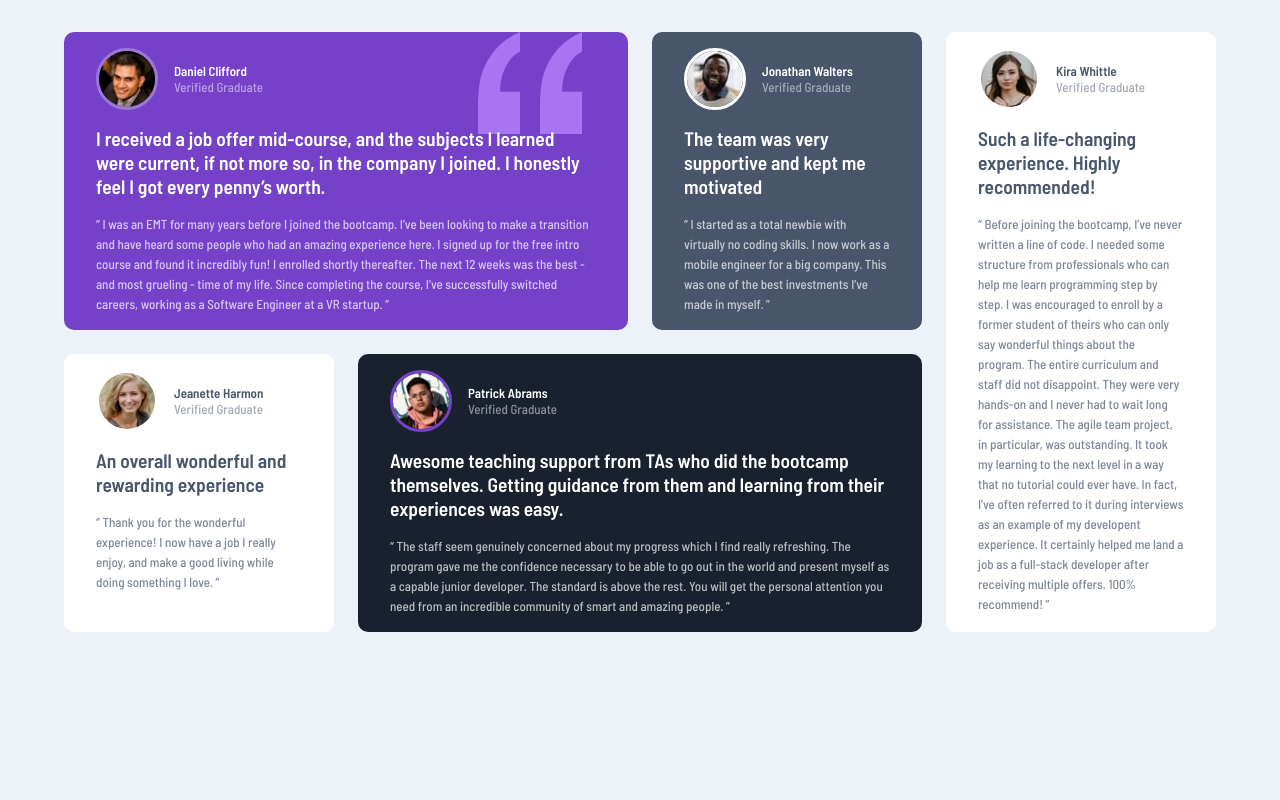
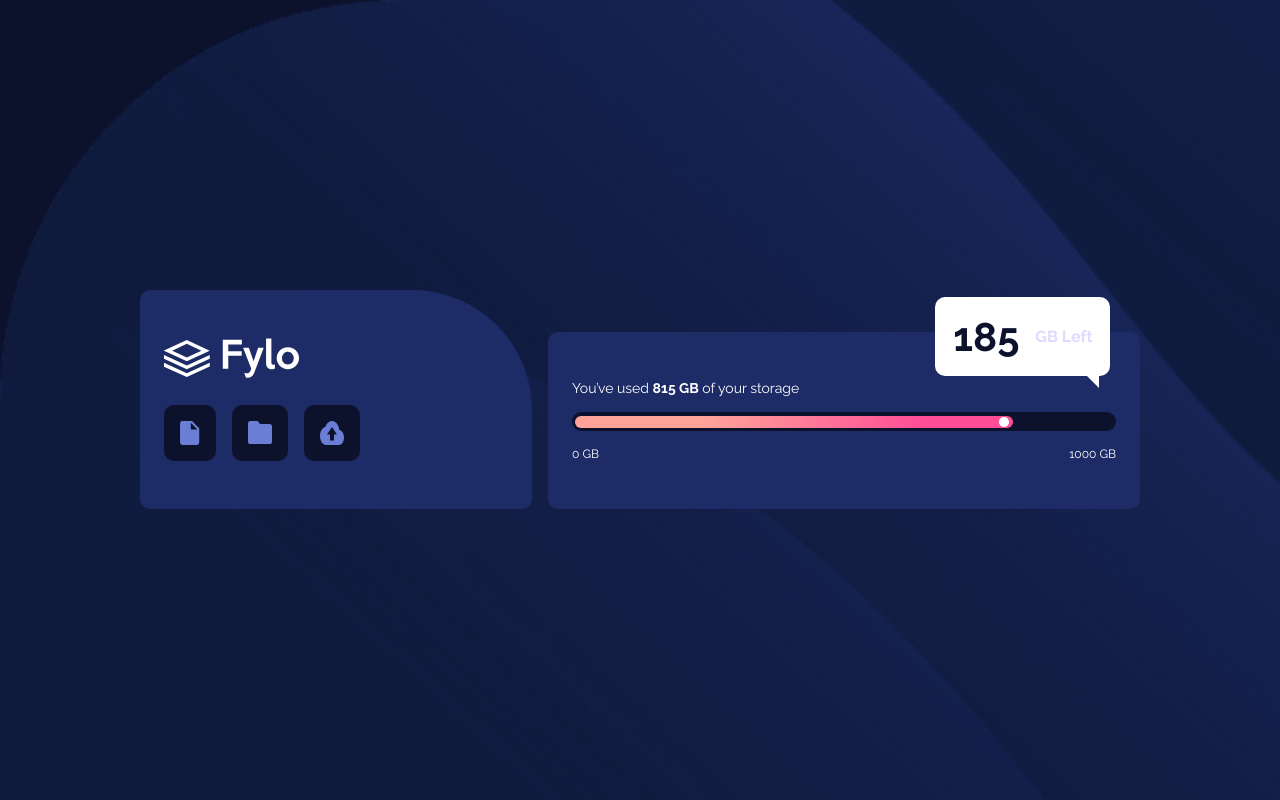
Before and after one commit to akyanu/akyanu.github.io, a plain HTML site: page index.html in a window 1280 px wide. Drawn offline with Linux system fonts and the light colour scheme.

Commit message:
added files
add

```diff
--- a/index.html
+++ b/index.html
@@ -1,128 +1,48 @@
 <!DOCTYPE html>
 <html lang="en">
+
 <head>
   <meta charset="UTF-8">
   <meta name="viewport" content="width=device-width, initial-scale=1.0"> <!-- displays site properly based on user's device -->
   <link rel="stylesheet" href="style.css">
   <link rel="icon" type="image/png" sizes="32x32" href="./images/favicon-32x32.png">
-  <link href="https://fonts.googleapis.com/css2?family=Barlow+Semi+Condensed:wght@500;600&display=swap" rel="stylesheet">
-
-  <title>Frontend Mentor | [Challenge Name Here]</title>
+  <link href="https://fonts.googleapis.com/css2?family=Raleway:wght@400;700&display=swap" rel="stylesheet">
+  <title>Frontend Mentor | Fylo data storage component</title>
 
   <!-- Feel free to remove these styles or customise in your own stylesheet 👍 -->
   <style>
-    .attribution { font-size: 11px; text-align: center; }
+    .attribution { font-size: 11px; text-align: center; color: lightslategray; }
     .attribution a { color: hsl(228, 45%, 44%); }
   </style>
 </head>
-<body class="testimonial-grid">
 
-  <section class="testimonial daniel">
+<body>
 
-    <header class="info">
-      <img class="profile-pic" src="./images/image-daniel.jpg" alt="">
-      <div class="info-subsection">
-        <p class="name">Daniel Clifford</p>
-        <p class="verify">Verified Graduate</p>
+  <div class="container">
+    <div class="top-level">
+      <div class="logo"><img src="./images/logo.svg" alt="fylo logo"></div>
+      <div class="icons">
+        <img src="./images/icon-document.svg" alt="" class="document">
+        <img src="./images/icon-folder.svg" alt="" class="folder">
+        <img src="./images/icon-upload.svg" alt="" class="upload">
       </div>
-    </header>
+    </div>
+    <div class="bottom-level">
+      <p class="sentence">You’ve used <strong>815 GB</strong> of your storage</p>
+      <div class="bar-container">
+        <div class="bar">
+          <div class="dot"></div>
+        </div>
+      </div>
+      <p class="labels">
+        <span class="min">0 GB</span>
+        <span class="max">1000 GB</span>
+      </p>
+      <div class="gb-left"><span class="number">185</span> GB Left</div>
+    </div>
 
-    <h2>
-      I received a job offer mid-course, and the subjects I learned were current, if not more so,
-      in the company I joined. I honestly feel I got every penny’s worth.
-    </h2>
-
-    <p class="quote">
-      “ I was an EMT for many years before I joined the bootcamp. I’ve been looking to make a
-      transition and have heard some people who had an amazing experience here. I signed up
-      for the free intro course and found it incredibly fun! I enrolled shortly thereafter.
-      The next 12 weeks was the best - and most grueling - time of my life. Since completing
-      the course, I’ve successfully switched careers, working as a Software Engineer at a VR startup. ”
-    </p>
-  </section>
-
-  <section class="testimonial jonathan">
-
-    <header class="info">
-      <img class="profile-pic" src="./images/image-jonathan.jpg" alt="">
-      <div class="info-subsection">
-        <p class="name">Jonathan Walters</p>
-        <p class="verify">Verified Graduate</p>
-      </div>
-    </header>
-
-    <h2>The team was very supportive and kept me motivated</h2>
-
-    <p class="quote">
-      “ I started as a total newbie with virtually no coding skills. I now work as a mobile engineer
-      for a big company. This was one of the best investments I’ve made in myself. ”
-    </p>
-  </section>
-
-  <section class="testimonial jeanette">
-
-    <header class="info">
-      <img class="profile-pic" src="./images/image-jeanette.jpg" alt="">
-      <div class="info-subsection">
-        <p class="name">Jeanette Harmon</p>
-        <p class="verify">Verified Graduate</p>
-      </div>
-    </header>
-
-    <h2>An overall wonderful and rewarding experience</h2>
-
-    <p class="quote">
-      “ Thank you for the wonderful experience! I now have a job I really enjoy, and make a good living
-      while doing something I love. ”
-    </p>
-  </section>
-
-  <section class="testimonial patrick">
-
-    <header class="info">
-      <img class="profile-pic" src="./images/image-patrick.jpg" alt="">
-      <div class="info-subsection">
-        <p class="name">Patrick Abrams</p>
-        <p class="verify">Verified Graduate</p>
-      </div>
-    </header>
-
-    <h2>
-      Awesome teaching support from TAs who did the bootcamp themselves. Getting guidance from them and
-      learning from their experiences was easy.
-    </h2>
-
-    <p class="quote">
-      “ The staff seem genuinely concerned about my progress which I find really refreshing. The program
-      gave me the confidence necessary to be able to go out in the world and present myself as a capable
-      junior developer. The standard is above the rest. You will get the personal attention you need from
-      an incredible community of smart and amazing people. ”
-    </p>
-  </section>
-
-  <section class="testimonial kira">
-
-    <header class="info">
-      <img class="profile-pic" src="./images/image-kira.jpg" alt="">
-      <div class="info-subsection">
-        <p class="name">Kira Whittle</p>
-        <p class="verify">Verified Graduate</p>
-      </div>
-    </header>
-
-    <h2>Such a life-changing experience. Highly recommended!</h2>
-
-    <p class="quote">
-      “ Before joining the bootcamp, I’ve never written a line of code. I needed some structure from
-      professionals who can help me learn programming step by step. I was encouraged to enroll by a former
-      student of theirs who can only say wonderful things about the program. The entire curriculum and staff
-      did not disappoint. They were very hands-on and I never had to wait long for assistance. The agile team
-      project, in particular, was outstanding. It took my learning to the next level in a way that no tutorial
-      could ever have. In fact, I’ve often referred to it during interviews as an example of my developent
-      experience. It certainly helped me land a job as a full-stack developer after receiving multiple offers.
-      100% recommend! ”
-    </p>
-  </section>
+  </div>
 
 </body>
+
 </html>
--- a/style.css
+++ b/style.css
@@ -1,13 +1,9 @@
-
 :root {
-    /* Primary Colors */
-    --clr-moderate-violet: hsl(263, 55%, 52%);
-    --clr-dark-gray-blue: hsl(217, 19%, 35%);
-    --clr-dark-black-blue: hsl(219, 29%, 14%);
-    --clr-white: hsl(0, 0%, 100%);
-    /* Neutral Colors */
-    --clr-light-gray: hsl(0, 0%, 81%);
-    --clr-light-gray-blue: hsl(210, 46%, 95%);
+    /* --clr-gradient: hsl(6, 100%, 80%) to hsl(335, 100%, 65%); */
+    --clr-pale-blue: hsl(243, 100%, 93%);
+    --clr-gray-blue: hsl(229, 7%, 55%);
+    --clr-dark-blue: hsl(228, 56%, 26%);
+    --clr-very-dark-blue: hsl(229, 57%, 11%);
 }
 
 * {
@@ -20,118 +16,180 @@ img {
     max-width: 100%;
 }
 
-.testimonial-grid {
-    font-family: 'Barlow Semi Condensed', sans-serif; /* Weights 500 600 */
-    font-size: 13px;
-    background-color: var(--clr-light-gray-blue);
-    display: grid;
-    gap: 1.5rem;
+body {
+    display: flex;
     justify-content: center;
     align-items: center;
-    margin: 2rem;
-
-
-    grid-auto-columns: 1fr;
-    grid-template-areas:
-        'daniel-clifford'
-        'jonathan-walters'
-        'jeanette-harmon'
-        'patrick-abrams'
-        'kira-whittle';
+    background-image: url('./images/bg-mobile.png');
+    background-color: var(--clr-very-dark-blue);
+    background-repeat: no-repeat;
+    background-size: cover;
+    font-family: 'Raleway', sans-serif;
+    font-size: 14px;
+    color: white;
+    min-height: calc(100vh - 0.01px);
 }
 
-.testimonial {
-    border-radius: 10px;
-    min-height: 100%;
+.container {
     display: flex;
     flex-direction: column;
+    align-items: center;
+    margin: 1rem;
+    margin-top: 3rem;
     gap: 1rem;
-    padding-inline: 2rem;
-    padding-block: 1rem;
+    min-width: 350px;
+}
+
+.top-level {
+    display: flex;
+    flex-direction: column;
+    gap: 1.5rem;
+    background-color: var(--clr-dark-blue);
+    border-radius: 10px 120px 10px 10px;
+    padding-inline: 1.5rem;
+    padding-block: 3rem;
+    width: 80vw;
+    min-width: fit-content;
+}
+
+.icons {
+    display: flex;
+    gap: 1rem;
 
 }
 
-.testimonial h2 {
-    font-weight: 600;
+.icons > * {
+    background-color: var(--clr-very-dark-blue);
+    padding: 1rem;
+    border-radius: 10px;
 }
 
-.testimonial .quote {
-    opacity: 70%;
-    line-height: 1.25rem;
+.bottom-level {
+    display: flex;
+    flex-direction: column;
+    justify-content: center;
+    align-items: center;
+    background-color: var(--clr-dark-blue);
+    border-radius: 10px;
+    gap: 1rem;
+    padding-inline: 1.5rem;
+    padding-block: 3rem;
+    width: 80vw;
+    min-width: fit-content;
+    position: relative;
 }
 
-.daniel {
-    grid-area: daniel-clifford;
-    background-image: url(./images/bg-pattern-quotation.svg);
-    background-color: var(--clr-moderate-violet);
-    background-repeat: no-repeat;
-    background-position: 90% 0%;
-    color: var(--clr-white);
+.bottom-level .gb-left {
+    background-color: white;
+    font-weight: 700;
+    color: var(--clr-pale-blue);
+    font-size: 1rem;
+
+    display: flex;
+    justify-content: center;
+    align-items: center;
+    gap: 1rem;
+    padding: 1rem;
+    border-radius: 10px;
+    position: absolute;
+    top: 80%;
+    width: 40vw;
+    min-width: 175px;
 }
 
-.jonathan {
-    grid-area: jonathan-walters;
-    background-color: var(--clr-dark-gray-blue);
-    color: var(--clr-white);
+.bottom-level .gb-left .number {
+    color: var(--clr-very-dark-blue);
+    font-size: 2.5rem;
 }
 
-.jeanette {
-    grid-area: jeanette-harmon;
-    background-color: var(--clr-white);
-    color: var(--clr-dark-gray-blue);
-
+.bottom-level .bar-container {
+    width: 100%;
+    padding: 0.2rem;
+    background-color: var(--clr-very-dark-blue);
+    border-radius: 10px;
 }
 
-.patrick {
-    grid-area: patrick-abrams;
-    background-color: var(--clr-dark-black-blue);
-    color: var(--clr-white);
-
+.bar-container .bar {
+    background: linear-gradient(90deg, hsl(6, 100%, 80%) 30%, hsl(335, 100%, 65%) 80%);
+    padding: 0.4rem;
+    border-radius: 10px;
+    width: 81.5%;
+    position: relative;
 }
 
-.kira {
-    grid-area: kira-whittle;
-    background-color: var(--clr-white);
-    color: var(--clr-dark-gray-blue);
+.bar .dot {
+    background-color: white;
+    padding: 0.3rem;
+    width: 5px;
+    border-radius: 50%;
+    position: absolute;
+    right: 1%;
+    bottom: 11%;
 }
 
-.info {
-    display: flex;
-    align-items: center;
-    gap: 1rem;
+.bottom-level .labels {
+    font-size: 0.75rem;
+    width: 100%;
 }
 
-.info .profile-pic {
-    border-radius: 50%;
-    border-style: solid;
-    border-color: var(--clr-white);
+.labels .min {
+    float: left;
 }
 
-.daniel .info .profile-pic {
-    border-color: rgb(156, 120, 214);
+.labels .max {
+    float: right;
 }
 
-.patrick .info .profile-pic {
-    border-color: var(--clr-moderate-violet);
+.attribution {
+    margin-top: 5rem;
 }
 
-.info-subsection .name {
-    font-weight: 600;
-}
 
-.info-subsection .verify {
-    opacity: 50%;
-}
+
 
 @media (min-width: 900px) {
 
-    .testimonial-grid {
-        grid-template-areas:
-            'daniel-clifford daniel-clifford jonathan-walters kira-whittle'
-            'jeanette-harmon patrick-abrams patrick-abrams kira-whittle';
+    body {
+        background-image: url('./images/bg-desktop.png');
+    }
 
-        max-width: 90vw;
+    .container {
+        flex-direction: row;
+        justify-content: center;
         margin-inline: auto;
+        margin-block: 0;
+        align-items: end;
+        max-width: 1000px;
+    }
+
+    .top-level {
+        width: 33vw;
+    }
+
+    .bottom-level {
+        width: 50vw;
+        align-items: baseline;
+    }
+
+    .bottom-level .gb-left {
+        width: 160px;
+        top: -20%;
+        right: 5%;
+    }
+
+    .gb-left::after {
+        content: '';
+        width: 0; height: 0;
+        border-style: inset;
+        border-width: 0 2rem 2rem 0;
+        position: absolute;
+        left: 75%;
+        top: 75%;
+
+        border-top: 1rem solid transparent;
+        border-right: 1rem solid white;
+        border-left: 1rem solid transparent;
+        border-bottom: 1rem solid transparent;
     }
 
 }
```
Also changed, not shown: design/desktop-design.jpg, design/desktop-preview.jpg, design/mobile-design.jpg, images/bg-desktop.png (added), images/bg-mobile.png (added), images/icon-document.svg (added), images/icon-folder.svg (added), images/icon-upload.svg (added), images/logo.svg (added), 4 other files.
